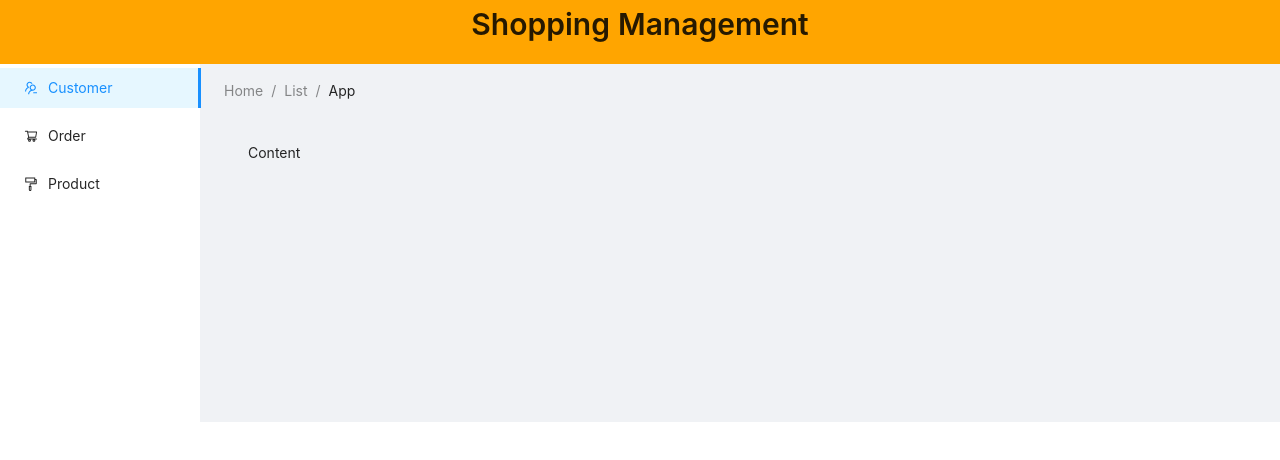
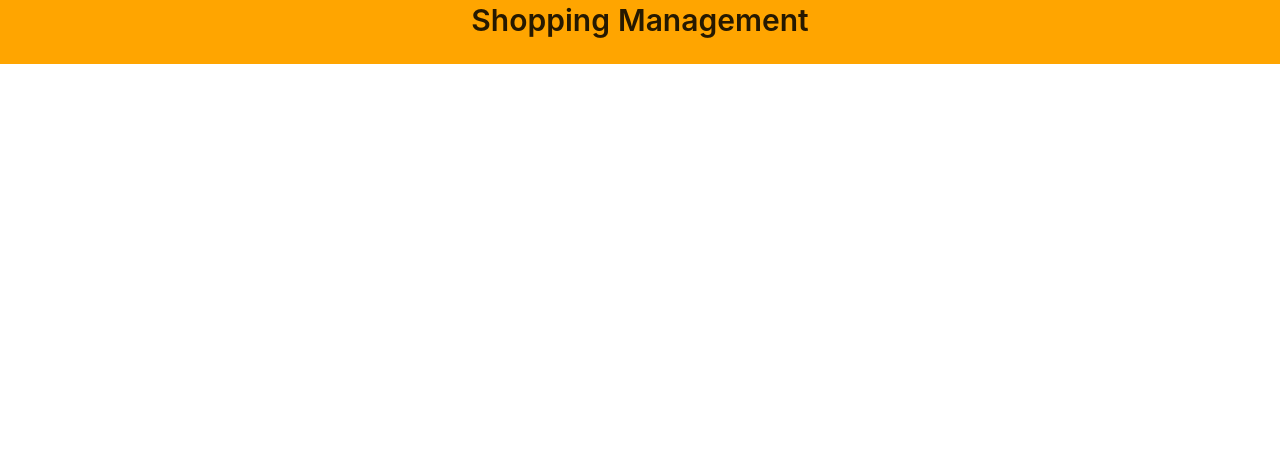
Before and after one commit to LeTienThuan/ExerciseTodoList, a React (Create React App) app: page /customer in a window 1280 px wide. Shown: the top 460 px of the page. Built offline with nearby package versions, Linux system fonts and the light colour scheme.

Commit message:
update component

```diff
--- a/package.json
+++ b/package.json
@@ -3,11 +3,14 @@
   "version": "0.1.0",
   "private": true,
   "dependencies": {
+    "@ant-design/icons": "^4.7.0",
     "@testing-library/jest-dom": "^5.16.2",
     "@testing-library/react": "^12.1.4",
     "@testing-library/user-event": "^13.5.0",
+    "antd": "^4.19.2",
     "react": "^17.0.2",
     "react-dom": "^17.0.2",
+    "react-router-dom": "^5.3.0",
     "react-scripts": "5.0.0",
     "web-vitals": "^2.1.4"
   },
--- a/src/App.js
+++ b/src/App.js
@@ -1,20 +1,24 @@
+import HeaderWebsite from "./Component/HeaderWebsite";
 import 'antd/dist/antd.css'
-import Customer from "./Component/Customer";
+
 
 const App = () => {
-    return (
- /*     <div>
-            <Route path='/customer'>
-                <Customer/>
-            </Route>
-            <Route path='/order'>
-                <Order/>
-            </Route>
-            <Route path='/customer'>
-                <Product/>
-            </Route>
-        </div>*/
-        <Customer/>
+    return (<>
+            <HeaderWebsite/>
+                {/*<div>*/}
+                {/*    <Route path='/customer'>*/}
+                {/*        <Customer/>*/}
+                {/*    </Route>*/}
+                {/*    <Route path='/order'>*/}
+                {/*        <Order/>*/}
+                {/*    </Route>*/}
+                {/*    <Route path='/customer'>*/}
+                {/*        <Product/>*/}
+                {/*    </Route>*/}
+                {/*</div>*/}
+                    {/*<Customer/>*/}
+        </>
+
     )
 }
 export default App
--- /dev/null
+++ b/src/CSS/HeaderWebsite.css
@@ -0,0 +1,5 @@
+.header{
+    display: flex;
+    background-color: orange;
+    justify-content: center;
+}
--- a/src/Component/Customer.js
+++ b/src/Component/Customer.js
@@ -25,7 +25,6 @@ const Customer = (props) =>{
                         </Menu.Item>
                         <Menu.Item key="2" icon={<ShoppingCartOutlined />}>Order</Menu.Item>
                         <Menu.Item key="3" icon={<FormatPainterOutlined />}>Product</Menu.Item>
-
                     </Menu>
                 </Sider>
                 <Layout style={{ padding: '0 24px 24px' }}>
--- /dev/null
+++ b/src/Component/HeaderWebsite.js
@@ -0,0 +1,15 @@
+import React from 'react';
+import {Header} from "antd/es/layout/layout";
+import Title from "antd/es/typography/Title";
+import 'antd/dist/antd.css';
+import '../CSS/HeaderWebsite.css';
+
+const HeaderWebsite = () => {
+    return (
+        <Header className="header">
+            <Title  level={2}>Shopping Management</Title>
+        </Header>
+    );
+};
+
+export default HeaderWebsite;
```
Also changed, not shown: src/Component/SiderWebsite.js (added, +25 -0 lines), 1 other file (tests, documents, lock files or other folders).
